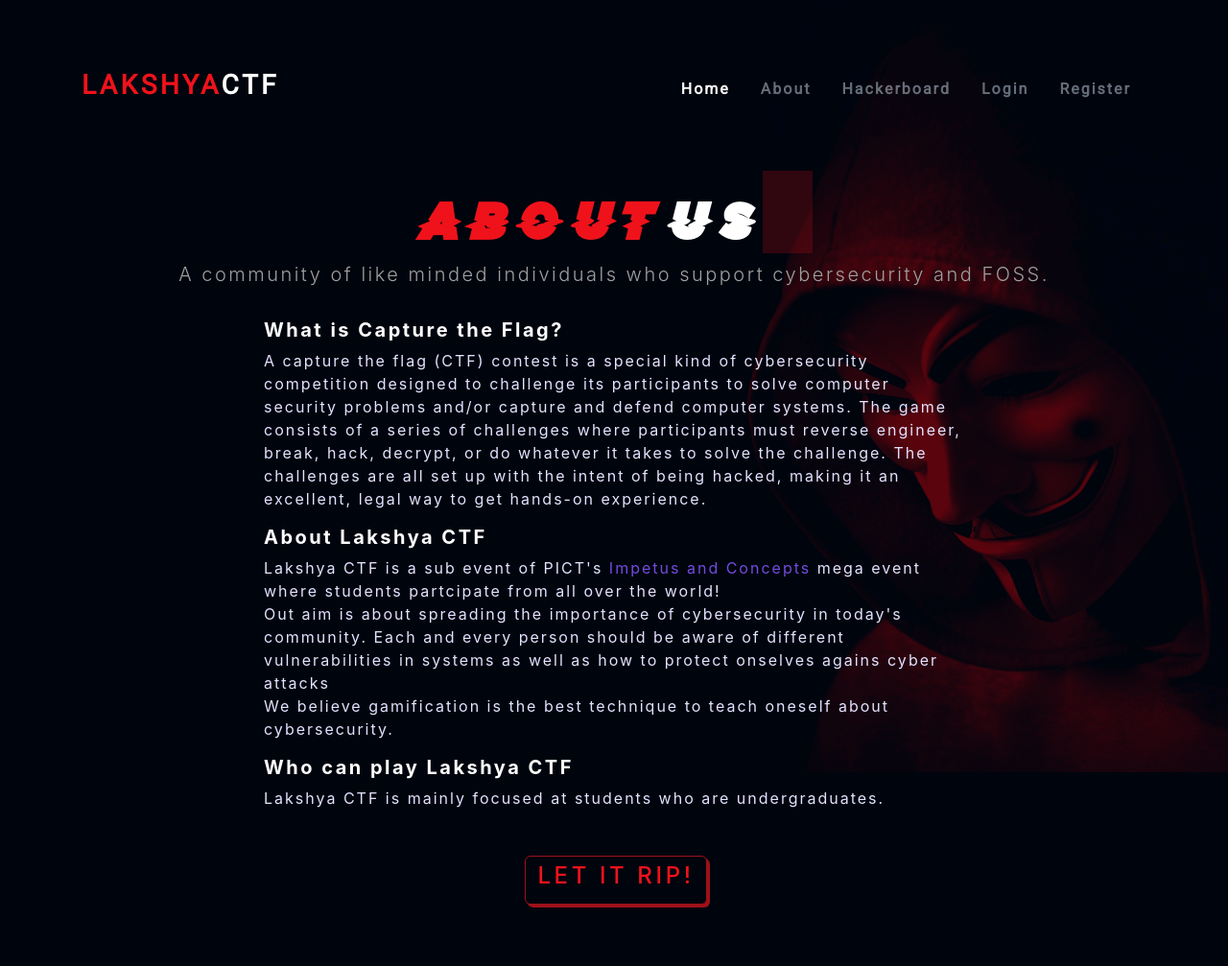
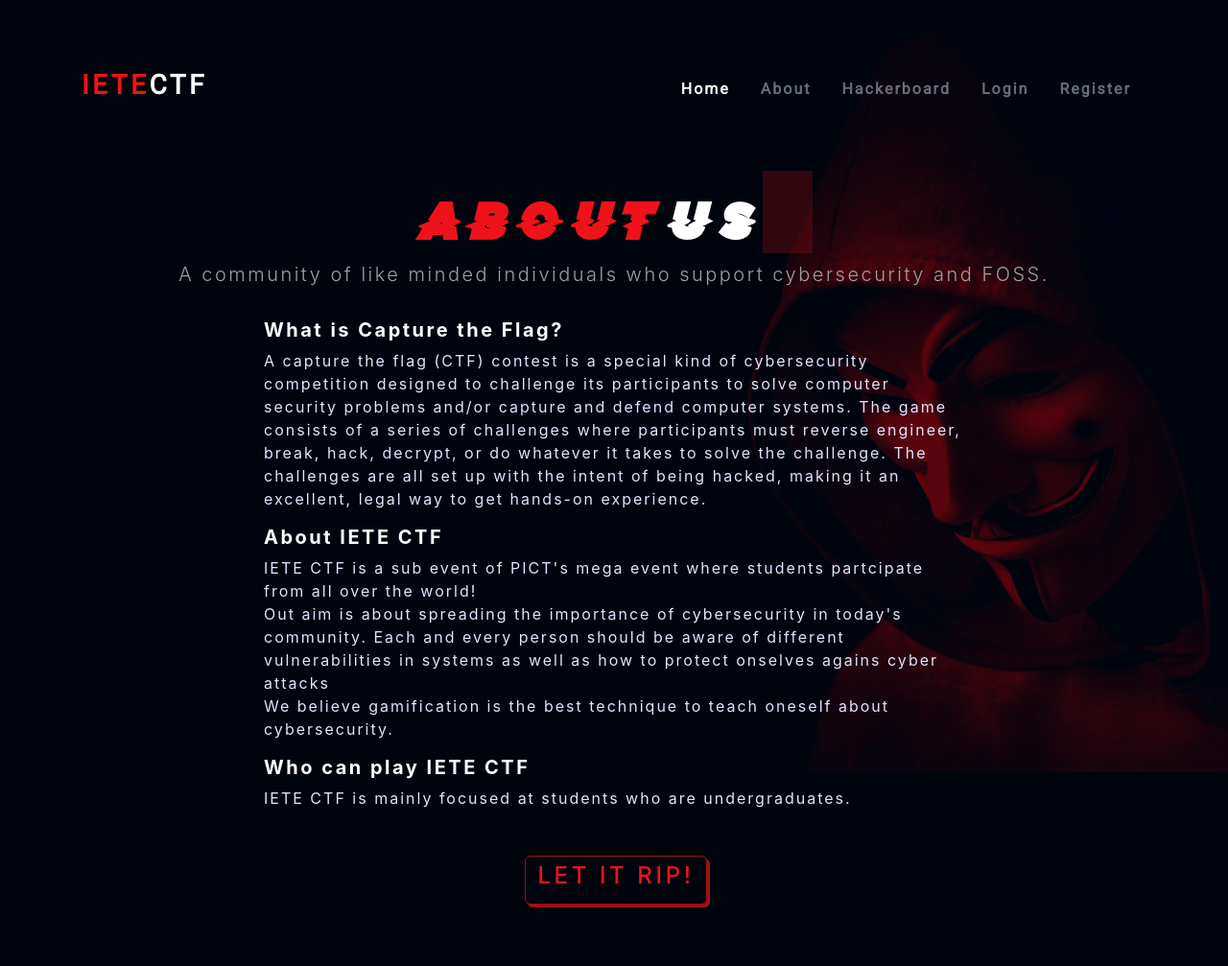
Before and after one commit to Reyansh17/CTF, a Django app: page /about in a window 1280 px wide. Shown: the whole page at 96% size. Run offline with Django 5.2, Linux system fonts and the light colour scheme; some libraries are stand-ins or nearby versions; some web fonts are replaced.

Commit message:
templates

```diff
--- a/Iete_ctf/IETE_CTF/CTF/templates/ctf/404.html
+++ b/Iete_ctf/IETE_CTF/CTF/templates/ctf/404.html
@@ -6,7 +6,7 @@
     <!-- Required meta tags -->
     <meta charset="utf-8">
     <meta name="viewport" content="width=device-width, initial-scale=1, shrink-to-fit=no">
-    <title>Lakshya CTF</title>
+    <title>IETE CTF</title>
 
     <link rel="stylesheet" href="https://use.fontawesome.com/releases/v5.6.3/css/all.css" integrity="sha384-UHRtZLI+pbxtHCWp1t77Bi1L4ZtiqrqD80Kn4Z8NTSRyMA2Fd33n5dQ8lWUE00s/" crossorigin="anonymous">
 
@@ -35,7 +35,7 @@
                 <div class="collapse navbar-collapse" id="navbarNavAltMarkup">
                     <div class="navbar-nav">
                         <a href="index.html" class="pl-md-0 p-3 text-decoration-none text-light">
-                            <h3 class="bold"><span class="color_danger">LAKSHYA</span><span class="color_white">CTF</span></h3>
+                            <h3 class="bold"><span class="color_danger">IETE</span><span class="color_white">CTF</span></h3>
                         </a>
                     </div>
                     <div class="navbar-nav ml-auto">
--- a/Iete_ctf/IETE_CTF/CTF/templates/ctf/about.html
+++ b/Iete_ctf/IETE_CTF/CTF/templates/ctf/about.html
@@ -6,7 +6,7 @@
     <!-- Required meta tags -->
     <meta charset="utf-8">
     <meta name="viewport" content="width=device-width, initial-scale=1, shrink-to-fit=no">
-    <title>Lakshya CTF</title>
+    <title>IETE CTF</title>
 
     <link rel="stylesheet" href="https://use.fontawesome.com/releases/v5.6.3/css/all.css" integrity="sha384-UHRtZLI+pbxtHCWp1t77Bi1L4ZtiqrqD80Kn4Z8NTSRyMA2Fd33n5dQ8lWUE00s/" crossorigin="anonymous">
 
@@ -35,7 +35,7 @@
                 <div class="collapse navbar-collapse" id="navbarNavAltMarkup">
                     <div class="navbar-nav">
                         <a href="index.html" class="pl-md-0 p-3 text-decoration-none text-light">
-                            <h3 class="bold"><span class="color_danger">LAKSHYA</span><span class="color_white">CTF</span></h3>
+                            <h3 class="bold"><span class="color_danger">IETE</span><span class="color_white">CTF</span></h3>
                         </a>
                     </div>
                     <div class="navbar-nav ml-auto">
@@ -67,14 +67,14 @@
                             A capture the flag (CTF) contest is a special kind of cybersecurity competition designed to challenge its participants to solve computer security problems and/or capture and defend computer systems. The game consists of a series of challenges where participants
                             must reverse engineer, break, hack, decrypt, or do whatever it takes to solve the challenge. The challenges are all set up with the intent of being hacked, making it an excellent, legal way to get hands-on experience.
                             <h5 class="bold color_white pt-3">
-                                About Lakshya CTF
+                                About IETE CTF
                             </h5>
-                            Lakshya CTF is a sub event of PICT's <a href="https://pictinc.org">Impetus and Concepts</a> mega event where students partcipate from all over the world!<br> Out aim is about spreading the importance of cybersecurity in today's
+                            IETE CTF is a sub event of PICT's mega event where students partcipate from all over the world!<br> Out aim is about spreading the importance of cybersecurity in today's
                             community. Each and every person should be aware of different vulnerabilities in systems as well as how to protect onselves agains cyber attacks<br> We believe gamification is the best technique to teach oneself about cybersecurity.
                             <h5 class="bold color_white pt-3">
-                                Who can play Lakshya CTF
+                                Who can play IETE CTF
                             </h5>
-                            Lakshya CTF is mainly focused at students who are undergraduates.
+                            IETE CTF is mainly focused at students who are undergraduates.
                             <div class="row text-center pt-5">
                                 <div class="col-xl-12">
                                     <button class="btn btn-outline-danger btn-shadow px-3my-2 ml-0 ml-sm-1 text-left typewriter" onclick="(function(){window.location.href='/login'})();">
--- a/Iete_ctf/IETE_CTF/CTF/templates/ctf/hackerboard.html
+++ b/Iete_ctf/IETE_CTF/CTF/templates/ctf/hackerboard.html
@@ -6,7 +6,7 @@
     <!-- Required meta tags -->
     <meta charset="utf-8">
     <meta name="viewport" content="width=device-width, initial-scale=1, shrink-to-fit=no">
-    <title>Lakshya CTF</title>
+    <title>IETE CTF</title>
 
     <link rel="stylesheet" href="https://use.fontawesome.com/releases/v5.6.3/css/all.css" integrity="sha384-UHRtZLI+pbxtHCWp1t77Bi1L4ZtiqrqD80Kn4Z8NTSRyMA2Fd33n5dQ8lWUE00s/" crossorigin="anonymous">
 
@@ -38,7 +38,7 @@
                 <div class="collapse navbar-collapse" id="navbarNavAltMarkup">
                     <div class="navbar-nav">
                         <a href="index.html" class="pl-md-0 p-3 text-decoration-none text-light">
-                            <h3 class="bold"><span class="color_danger">LAKSHYA</span><span class="color_white">CTF</span></h3>
+                            <h3 class="bold"><span class="color_danger">IETE</span><span class="color_white">CTF</span></h3>
                         </a>
                     </div>
                     <div class="navbar-nav ml-auto">
--- a/Iete_ctf/IETE_CTF/CTF/templates/ctf/machine.html
+++ b/Iete_ctf/IETE_CTF/CTF/templates/ctf/machine.html
@@ -5,7 +5,7 @@
     <!-- Required meta tags -->
     <meta charset="utf-8">
     <meta name="viewport" content="width=device-width, initial-scale=1, shrink-to-fit=no">
-    <title>Lakshya CTF</title>
+    <title>IETE CTF</title>
 
 
     <link rel="stylesheet" href="https://use.fontawesome.com/releases/v5.6.3/css/all.css" integrity="sha384-UHRtZLI+pbxtHCWp1t77Bi1L4ZtiqrqD80Kn4Z8NTSRyMA2Fd33n5dQ8lWUE00s/" crossorigin="anonymous">
@@ -30,7 +30,7 @@
                 <div class="collapse navbar-collapse" id="navbarNavAltMarkup">
                     <div class="navbar-nav">
                         <a href="index.html" class="pl-md-0 p-3 text-decoration-none text-light">
-                            <h3 class="bold"><span class="color_danger">LAKSHYA</span><span class="color_white">CTF</span></h3>
+                            <h3 class="bold"><span class="color_danger">IETE</span><span class="color_white">CTF</span></h3>
                         </a>
                     </div>
                     <div class="navbar-nav ml-auto">
--- a/Iete_ctf/IETE_CTF/CTF/templates/ctf/quests.html
+++ b/Iete_ctf/IETE_CTF/CTF/templates/ctf/quests.html
@@ -7,7 +7,7 @@
     <!-- Required meta tags -->
     <meta charset="utf-8">
     <meta name="viewport" content="width=device-width, initial-scale=1, shrink-to-fit=no">
-    <title>Lakshya CTF</title>
+    <title>IETE CTF</title>
 
 
     <link rel="stylesheet" href="https://use.fontawesome.com/releases/v5.6.3/css/all.css" integrity="sha384-UHRtZLI+pbxtHCWp1t77Bi1L4ZtiqrqD80Kn4Z8NTSRyMA2Fd33n5dQ8lWUE00s/" crossorigin="anonymous">
@@ -33,7 +33,7 @@
                 <div class="collapse navbar-collapse" id="navbarNavAltMarkup">
                     <div class="navbar-nav">
                         <a href="index.html" class="pl-md-0 p-3 text-decoration-none text-light">
-                            <h3 class="bold"><span class="color_danger">LAKSHYA</span><span class="color_white">CTF</span></h3>
+                            <h3 class="bold"><span class="color_danger">IETE</span><span class="color_white">CTF</span></h3>
                         </a>
                     </div>
                     <div class="navbar-nav ml-auto">
```
Also changed, not shown: Iete_ctf/IETE_CTF/CTF/templates/ctf/login.html (+4 -4 lines), Iete_ctf/IETE_CTF/db.sqlite3.
